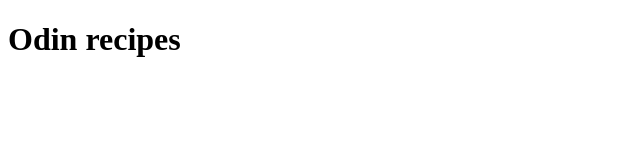
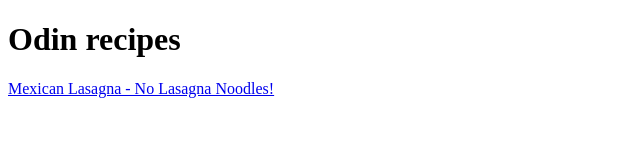
Before and after one commit to Mac-Aurel/odin-recipes, a plain HTML site: page index.html in a window 1280 px wide. Shown: the whole page, without its empty margins (0-640 px from the left). Drawn offline with Linux system fonts and the light colour scheme.

Commit message:
feat: add link to recipe of lasagna

```diff
--- a/index.html
+++ b/index.html
@@ -9,6 +9,9 @@
 
 <body>
     <h1>Odin recipes</h1>
+    <a href="./recipes/lasagna.html" target="_blank" rel="noopenner noreferrer">Mexican Lasagna - No Lasagna
+        Noodles!</a>
+
 </body>
 
 </html>
```
